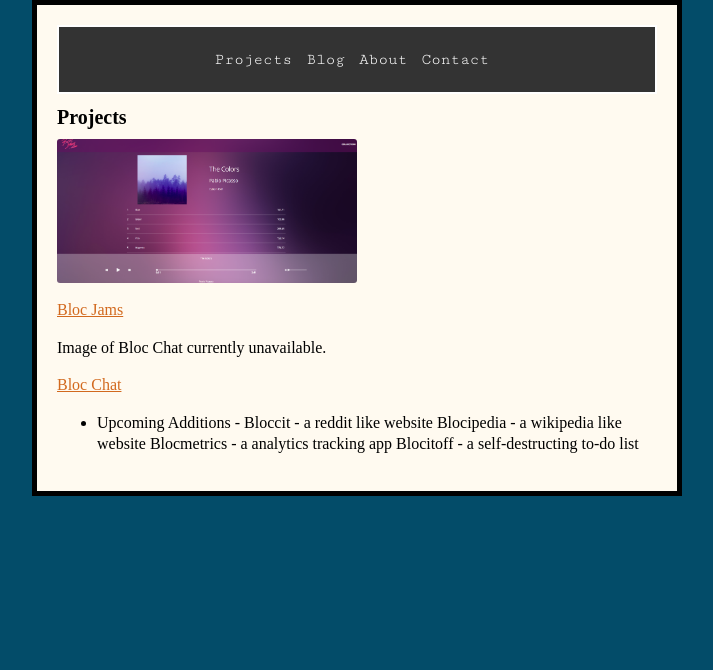
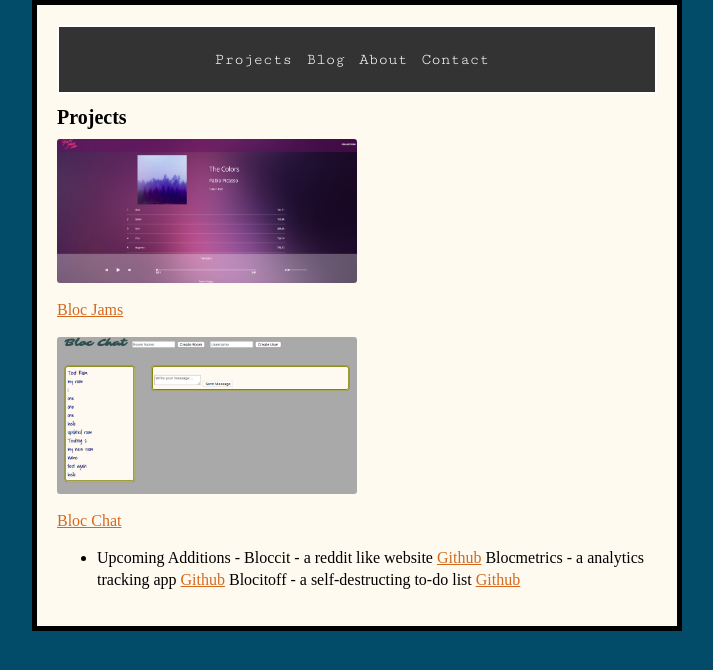
Before and after one commit to acaldwell710/acaldwell710.github.io, a Jekyll site: the page built from projects.md, in a window 1280 px wide. Shown: the top 670 px of the page, without its empty margins (283-996 px from the left). Built offline with Jekyll 4.4.1, drawn with Linux system fonts in a browser that asks for light colours; nearby versions of some CDN libraries; some web fonts are replaced.

Commit message:
updated projects

```diff
--- a/projects.md
+++ b/projects.md
@@ -9,12 +9,11 @@
 [Bloc Jams](/projects/blocjams)
 
 
-Image of Bloc Chat currently unavailable.
+<img src="/assets/images/bloc_chat.png" height="50%" width="50%">
 
 [Bloc Chat](/projects/blocchat)
 
 - Upcoming Additions -
-Bloccit - a reddit like website
-Blocipedia - a wikipedia like website
-Blocmetrics - a analytics tracking app
-Blocitoff - a self-destructing to-do list
+Bloccit - a reddit like website [Github](https://github.com/acaldwell710/bloccit)
+Blocmetrics - a analytics tracking app [Github](https://github.com/acaldwell710/blocmetrics-be)
+Blocitoff - a self-destructing to-do list [Github](https://github.com/acaldwell710/blocitoff)
```
